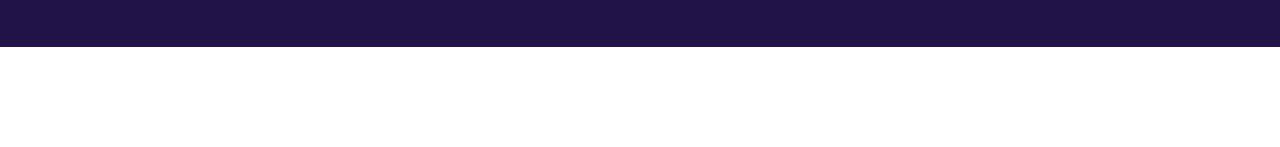
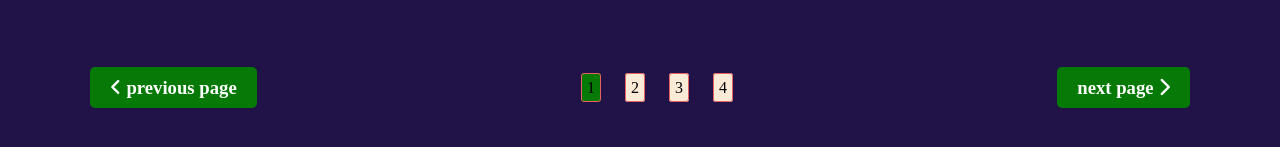
Before and after one commit to samir-babu/multipage-website, a plain HTML site: page index.html in a window 1280 px wide. Shown: the part 1797-1944 px from the top of the page. Before the commit the page ends 1844 px from the top, so only its background shows below. Drawn offline with Linux system fonts and the light colour scheme.

Commit message:
commit previous next command

```diff
--- a/index.html
+++ b/index.html
@@ -152,6 +152,16 @@
                         </div>
                    </div>
               </div>
+                <div id="previous-next-parent">
+                     <h3><a href=""><i class="fa-solid fa-angle-left"></i> previous page</a></h3>
+                     <div>
+                        <a href="">1</a>
+                        <a href="">2</a>
+                        <a href="">3</a>
+                        <a href="">4</a>
+                     </div>
+                     <h3><a href="">next page <i class="fa-solid fa-chevron-right"></i></a></h3>
+                </div>
            </div>
       </main>
 
--- a/style.css
+++ b/style.css
@@ -134,3 +134,34 @@ main{
     transform: scale(1.1);
     border-radius: 10px;
 }
+/* previous-next arrow */
+#previous-next-parent{
+    display: flex;
+    justify-content: space-between;
+    align-items: center;
+    margin-top: 100px;
+}
+#previous-next-parent a{
+    text-decoration: none;
+    color: white;
+}
+#previous-next-parent h3 a{
+    background-color:rgb(7, 121, 7) ;
+    padding: 10px 20px;
+    border-radius: 5px;
+    transition: 0.5s;
+}
+#previous-next-parent h3 a:hover{
+    background-color: rgb(15, 70, 15);
+}
+#previous-next-parent div a{
+      margin: 0px 10px;
+      background-color: antiquewhite;
+      color: black;
+      padding:5px ;
+      border-radius: 3px;
+      border: 1px solid rgb(233, 96, 96);
+}
+#previous-next-parent div a:first-child{
+    background-color: rgb(7, 121, 7) ;
+}
```
